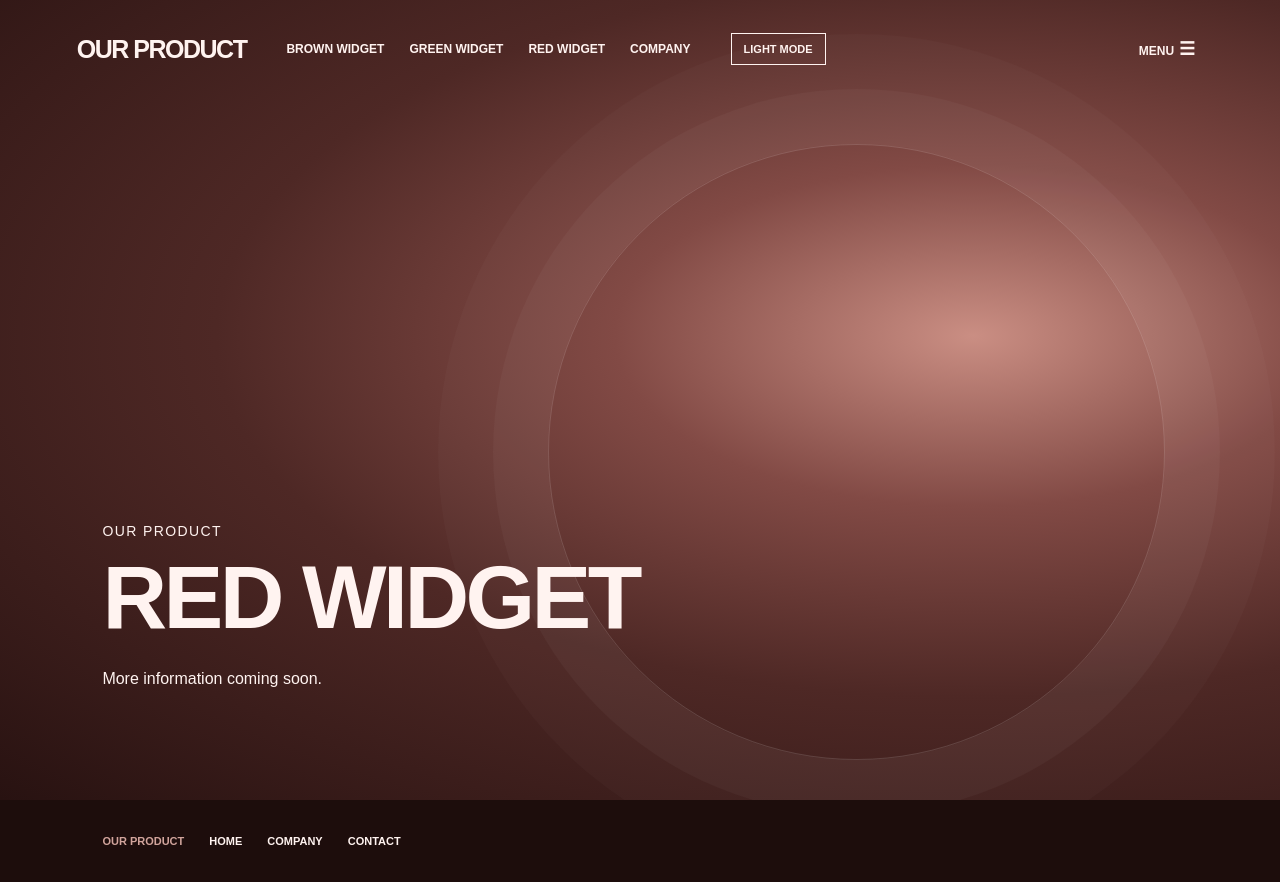
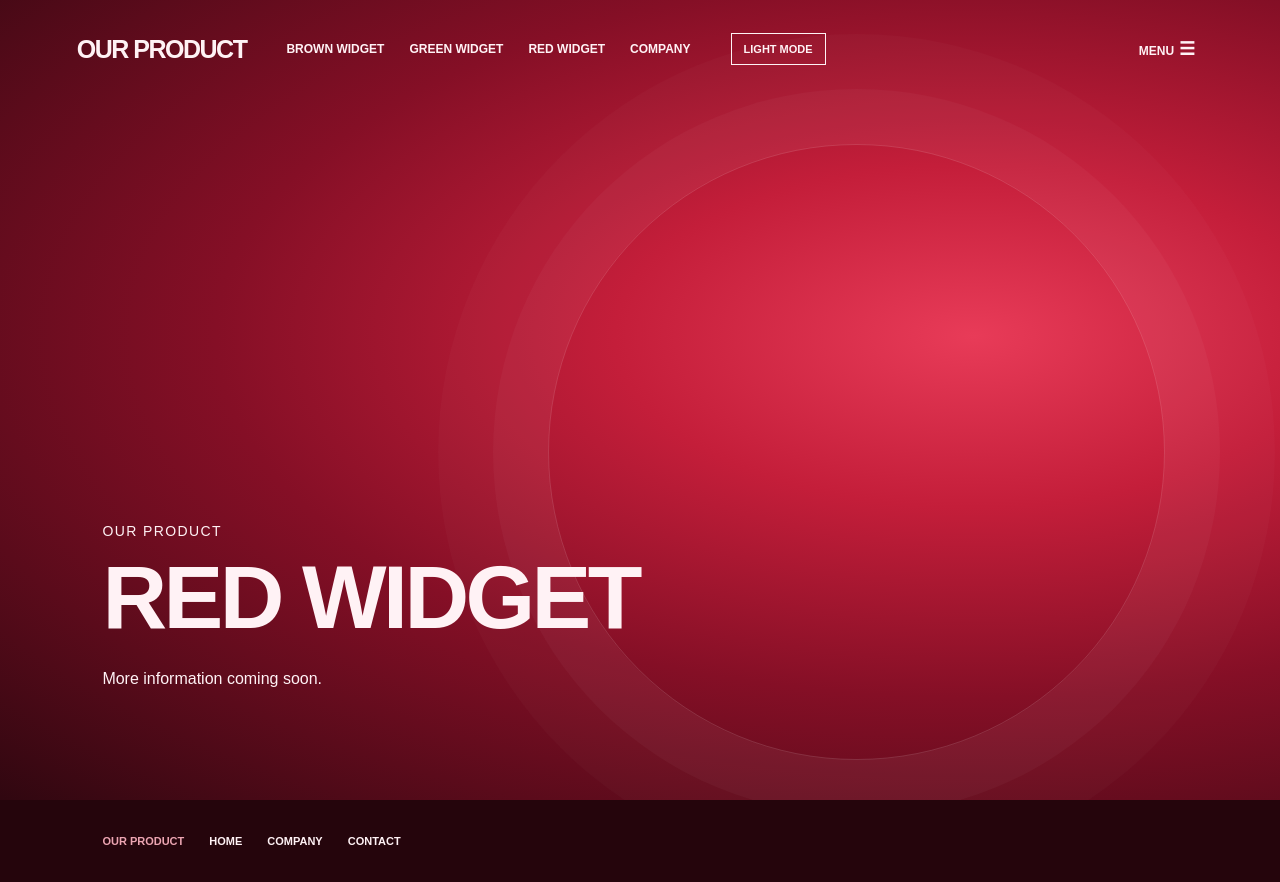
Before and after one commit to dustinupdyke/amazing_class_demo, a plain HTML site: page red/index.html in a window 1280 px wide. Both pictures are taken after a click on the button "DARK MODE". Drawn offline with Linux system fonts and the light colour scheme.

Commit message:
ensures front page is not a widget color

```diff
--- a/style.css
+++ b/style.css
@@ -80,11 +80,11 @@ body.green-widget footer span { color: #a2c4ad; }
 :root[data-theme="light"] body.green-widget footer span { color: #3e654a; }
 :root[data-theme="light"] body.green-widget :is(a, summary, button):focus-visible { outline-color: #193b26; }
 /* Red widget palette. */
-body.red-widget { background: #281211; color: #fff3f0; }
-body.red-widget .hero { background: radial-gradient(ellipse at 76% 42%, #ca8e83 0%, #824a45 26%, #4e2825 55%, #281211 100%); }
-body.red-widget .menu div { background: #391c19; }
-body.red-widget footer { background: #1d0d0c; }
-body.red-widget footer span { color: #d1a49c; }
+body.red-widget { background: #300710; color: #fff2f5; }
+body.red-widget .hero { background: radial-gradient(ellipse at 76% 42%, #e83b58 0%, #c41e3a 26%, #850f26 55%, #300710 100%); }
+body.red-widget .menu div { background: #490b19; }
+body.red-widget footer { background: #25050c; }
+body.red-widget footer span { color: #eca5b2; }
 :root[data-theme="light"] body.red-widget { background: #f5e0db; color: #48211d; }
 :root[data-theme="light"] body.red-widget .hero { background: radial-gradient(ellipse at 76% 42%, #fcebe5 0%, #efc9bf 30%, #dda398 65%, #bf7e72 100%); }
 :root[data-theme="light"] body.red-widget .hero::after { border-color: #6b302933; }
--- a/theme.js
+++ b/theme.js
@@ -2,7 +2,8 @@
   var root = document.documentElement;
   var button = document.querySelector('.theme-toggle');
   if (document.body.classList.contains('home')) {
-    var hue = Math.floor(Math.random() * 360);
+    // Reserve warm hues and greens for the widget product pages.
+    var hue = 190 + Math.floor(Math.random() * 71);
     root.style.setProperty('--home-hue', hue);
   }
   function update() {
```
